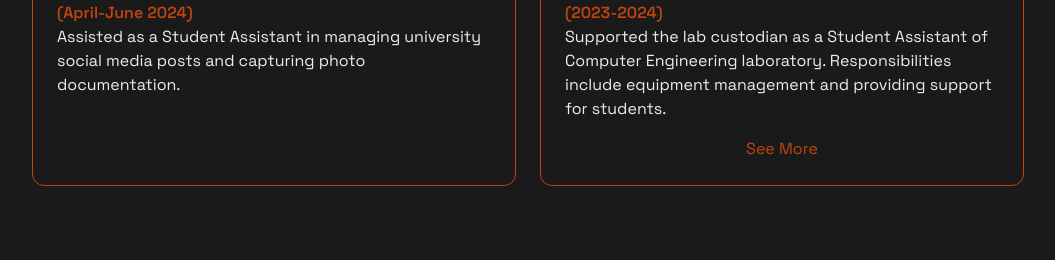
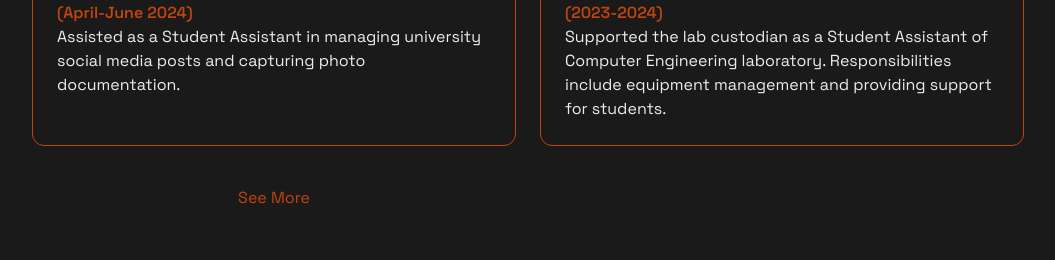
Before and after one commit to jasleorez/Leo_Portfolio, a React (Vite) app: page / in a window 1280 px wide. Shown: the part 1720-1980 px from the top of the page, without its empty margins (112-1167 px from the left). Built offline with nearby package versions, Linux system fonts and the light colour scheme.

Commit message:
Updated about section

```diff
--- a/src/components/sections/About.jsx
+++ b/src/components/sections/About.jsx
@@ -73,10 +73,11 @@ export const About = () => {
                   <p>Supported the lab custodian as a Student Assistant of Computer Engineering laboratory. Responsibilities include equipment management and providing support for students.</p>
                 </div>
               </div>
-              <div>
+
+            </div>
+            <div>
                 <h5 className="text-[#c1440e] mt-4 text-center"> See More </h5>
               </div>
-            </div>
           </div>
         </div>
       </RevealOnScroll>
```
